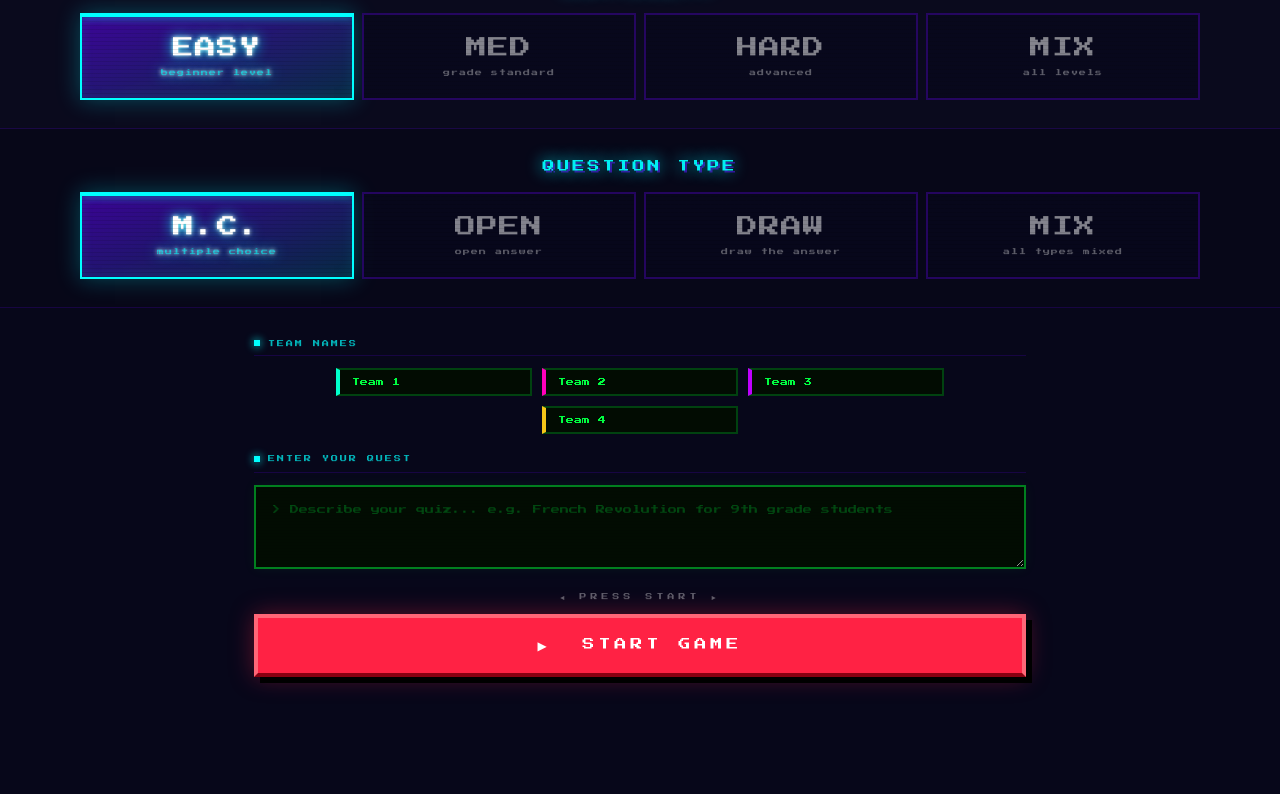
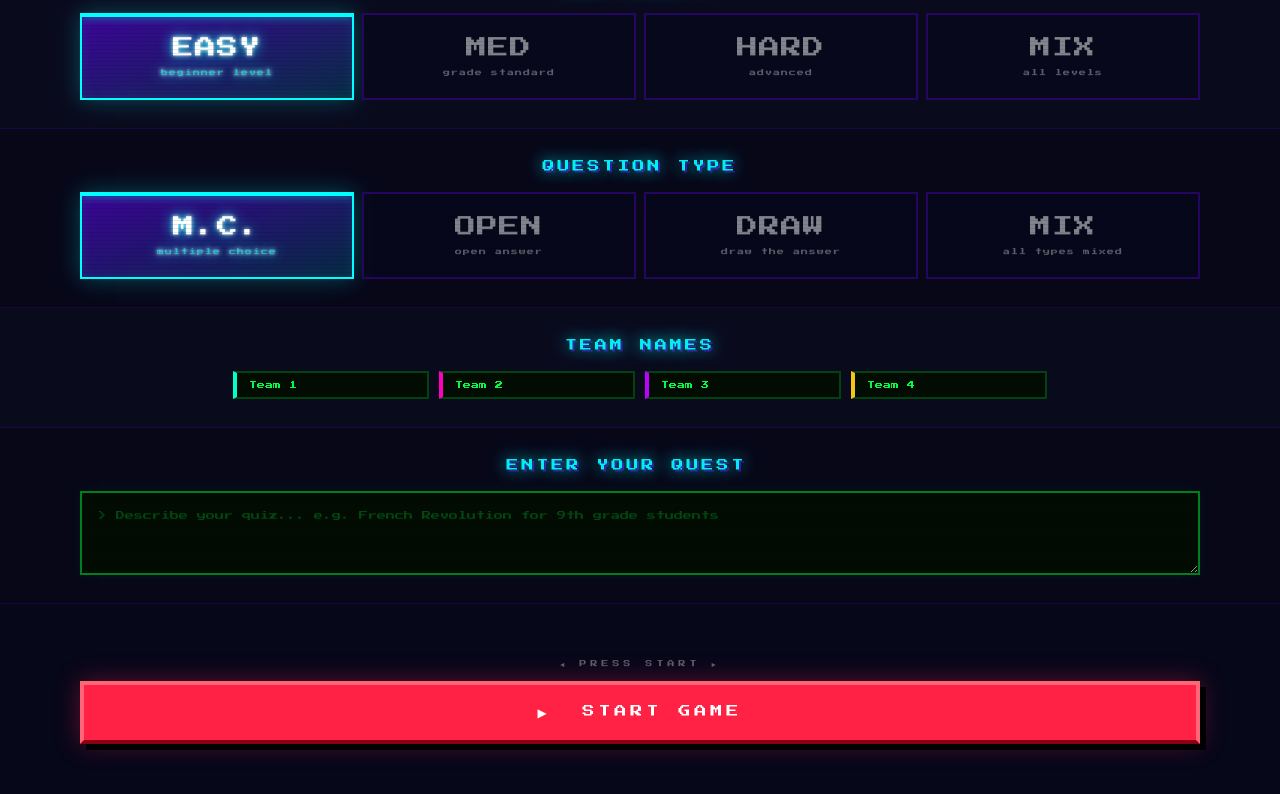
Before and after one commit to leomelchior21/JamBoo, a plain HTML site: page index.html in a window 1280 px wide. Shown: the part 803-1597 px from the top of the page. Before the commit the page ends 1568 px from the top, so only its background shows below. Drawn offline with Linux system fonts and the light colour scheme.

Commit message:
Move team names + quest prompt into full-width config-grid rows

```diff
--- a/index.html
+++ b/index.html
@@ -500,41 +500,32 @@ body::before{
     </div>
 
 
-  </div><!-- /config-grid -->
-
-  <!-- ══ CONTENT AREA ══ -->
-  <div class="content-area">
-
-    <!-- TEAM NAMES -->
-    <div class="team-row-wrap">
-      <div class="team-row-label">
-        <span class="team-row-dot"></span>
-        <span data-i18n="teamNamesLabel">TEAM NAMES</span>
-      </div>
+    <!-- ROW: TEAM NAMES -->
+    <div class="config-row">
+      <div class="config-row-lbl" data-i18n="teamNamesLabel">TEAM NAMES</div>
       <div class="lcd-strips" id="team-inputs"></div>
     </div>
 
-    <!-- AI PROMPT -->
-    <div class="prompt-wrap">
-      <div class="prompt-label">
-        <span class="team-row-dot"></span>
+    <!-- ROW: AI PROMPT -->
+    <div class="config-row">
+      <div class="config-row-lbl">
         <span data-i18n="promptTitle">ENTER YOUR QUEST</span>
         <span class="lcd-cursor"></span>
       </div>
-      <div class="lcd-screen">
+      <div class="lcd-screen" style="width:100%">
         <textarea class="lcd-ta" id="ai-prompt" placeholder="> Describe your quiz..."></textarea>
       </div>
     </div>
 
-    <!-- LAUNCH -->
-    <div class="launch-wrap">
-      <div class="launch-label" data-i18n="launchLabel">◄ PRESS START ►</div>
-      <button class="btn-launch" id="gen-btn" onclick="startGame()">
-        ▶ &nbsp;<span data-i18n="startBtn">START GAME</span>
-      </button>
-    </div>
+  </div><!-- /config-grid -->
 
-  </div><!-- /content-area -->
+  <!-- LAUNCH -->
+  <div class="launch-wrap" style="padding:24px 80px 8px;">
+    <div class="launch-label" data-i18n="launchLabel">◄ PRESS START ►</div>
+    <button class="btn-launch" id="gen-btn" onclick="startGame()">
+      ▶ &nbsp;<span data-i18n="startBtn">START GAME</span>
+    </button>
+  </div>
 
 </div><!-- /synth-body -->
 
```
